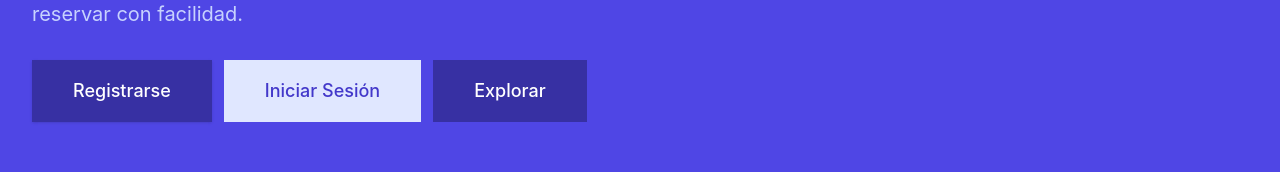
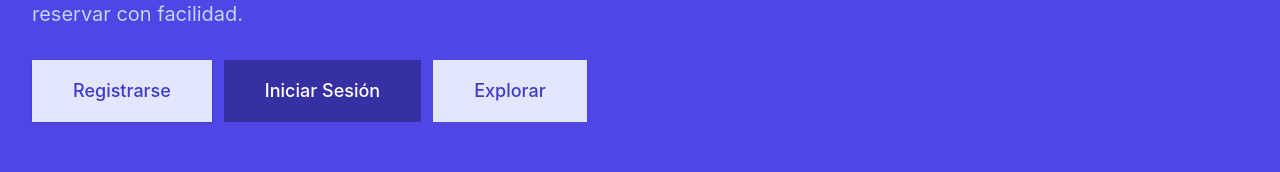
Before and after one commit to IAM-DEV88/agendalisto, a React (Vite) app: page / in a window 1280 px wide. Shown: the part 364-536 px from the top of the page. Built offline with nearby package versions, Linux system fonts and the light colour scheme; no server answers; the database is empty.

Commit message:
home beta iii

```diff
--- a/src/pages/Home.tsx
+++ b/src/pages/Home.tsx
@@ -6,6 +6,7 @@ import { Swiper, SwiperSlide } from 'swiper/react';
 import { Pagination, Autoplay } from 'swiper/modules';
 import 'swiper/css';
 import 'swiper/css/pagination';
+import { supabase } from '../lib/supabase';
 
 const Home = () => {
   const { user, loading } = useAuthSession();
@@ -61,20 +62,28 @@ const Home = () => {
                 </p>
                 <div className="mt-5 sm:mt-8 sm:flex sm:justify-center lg:justify-start">
                   <div className="rounded-md shadow">
-                    <Link to={registerLink} className="w-full flex items-center justify-center px-8 py-3 border border-transparent text-base font-medium rounded-md text-white bg-indigo-800 hover:bg-indigo-700 md:py-4 md:text-lg md:px-10">
+                    <Link to={registerLink} className="w-full flex items-center justify-center px-8 py-3 border border-transparent text-base font-medium rounded-md text-indigo-700 bg-indigo-100 hover:bg-indigo-200 md:py-4 md:text-lg md:px-10">
                       {registerText}
                     </Link>
                   </div>
                   <div className="mt-3 sm:mt-0 sm:ml-3">
-                    <Link to={secondLink} className="w-full flex items-center justify-center px-8 py-3 border border-transparent text-base font-medium rounded-md text-indigo-700 bg-indigo-100 hover:bg-indigo-200 md:py-4 md:text-lg md:px-10">
+                    <Link to={secondLink} className="w-full flex items-center justify-center px-8 py-3 border border-transparent text-base font-medium rounded-md text-white bg-indigo-800 hover:bg-indigo-700 md:py-4 md:text-lg md:px-10">
                       {secondText}
                     </Link>
                   </div>
                   <div className="mt-3 sm:mt-0 sm:ml-3">
-                    <Link to={exploreLink} className="w-full flex items-center justify-center px-8 py-3 border border-transparent text-base font-medium rounded-md text-white bg-indigo-800 hover:bg-indigo-700 md:py-4 md:text-lg md:px-10">
+                    <Link to={exploreLink} className="w-full flex items-center justify-center px-8 py-3 border border-transparent text-base font-medium rounded-md text-indigo-700 bg-indigo-100 hover:bg-indigo-200 md:py-4 md:text-lg md:px-10">
                       {exploreText}
                     </Link>
                   </div>
+                  {/* boton cerrar sesion */}
+                  {user && (
+                  <div className="mt-3 sm:mt-0 sm:ml-3">
+                    <button onClick={() => supabase.auth.signOut()} className="w-full flex items-center justify-center px-8 py-3 border border-transparent text-base font-medium rounded-md text-white bg-indigo-800 hover:bg-indigo-700 md:py-4 md:text-lg md:px-10">
+                      Cerrar sesión
+                    </button>
+                    </div>
+                  )}
                 </div>
               </div>
             </div>
--- a/src/pages/Login.tsx
+++ b/src/pages/Login.tsx
@@ -43,7 +43,7 @@ const Login = () => {
             dispatch(setUserProfile(perfil));
           }
         } catch {}
-        navigate('/dashboard');
+        navigate('/');
       } else {
         setError('No se pudo obtener la información del usuario. Inténtalo nuevamente.');
       }
```
